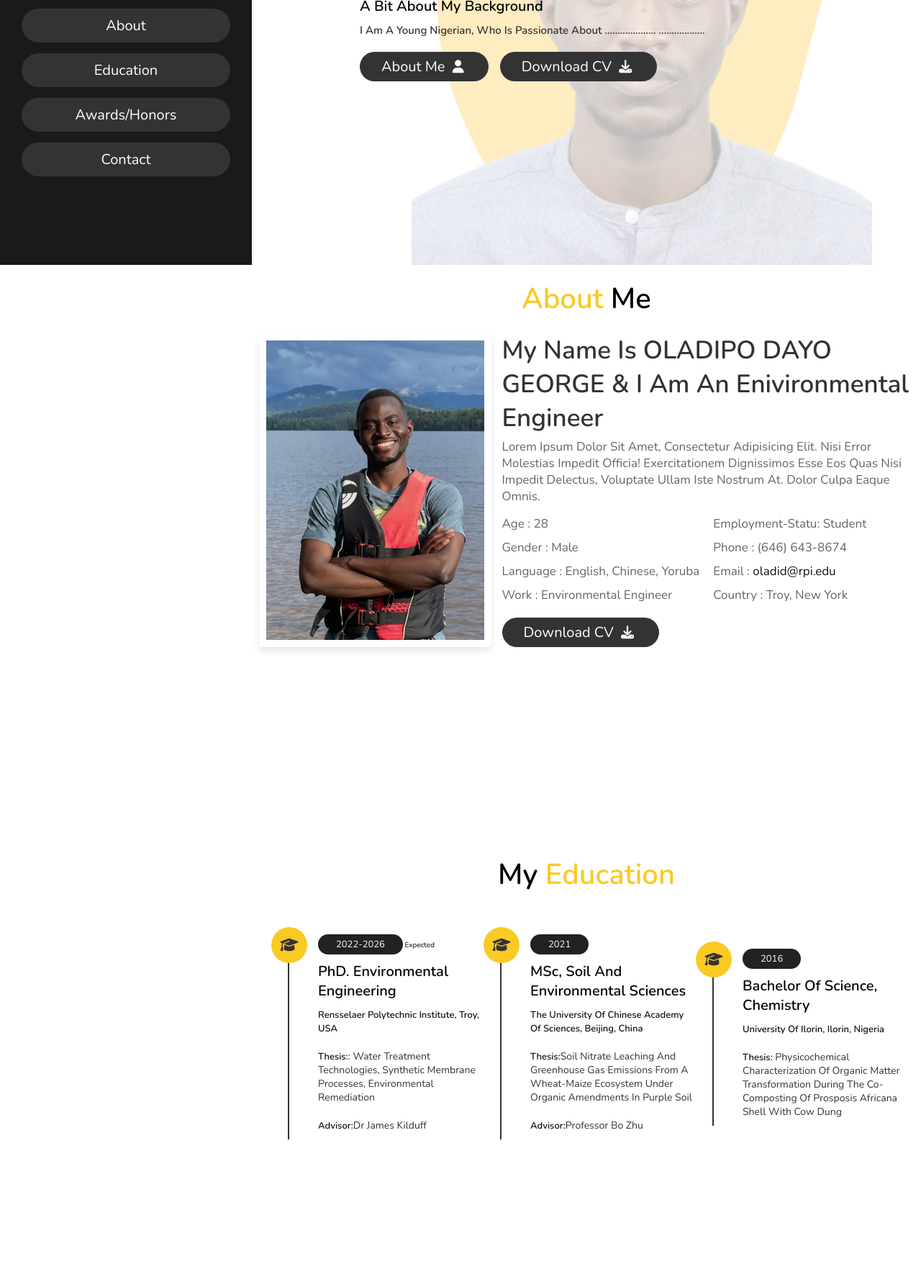
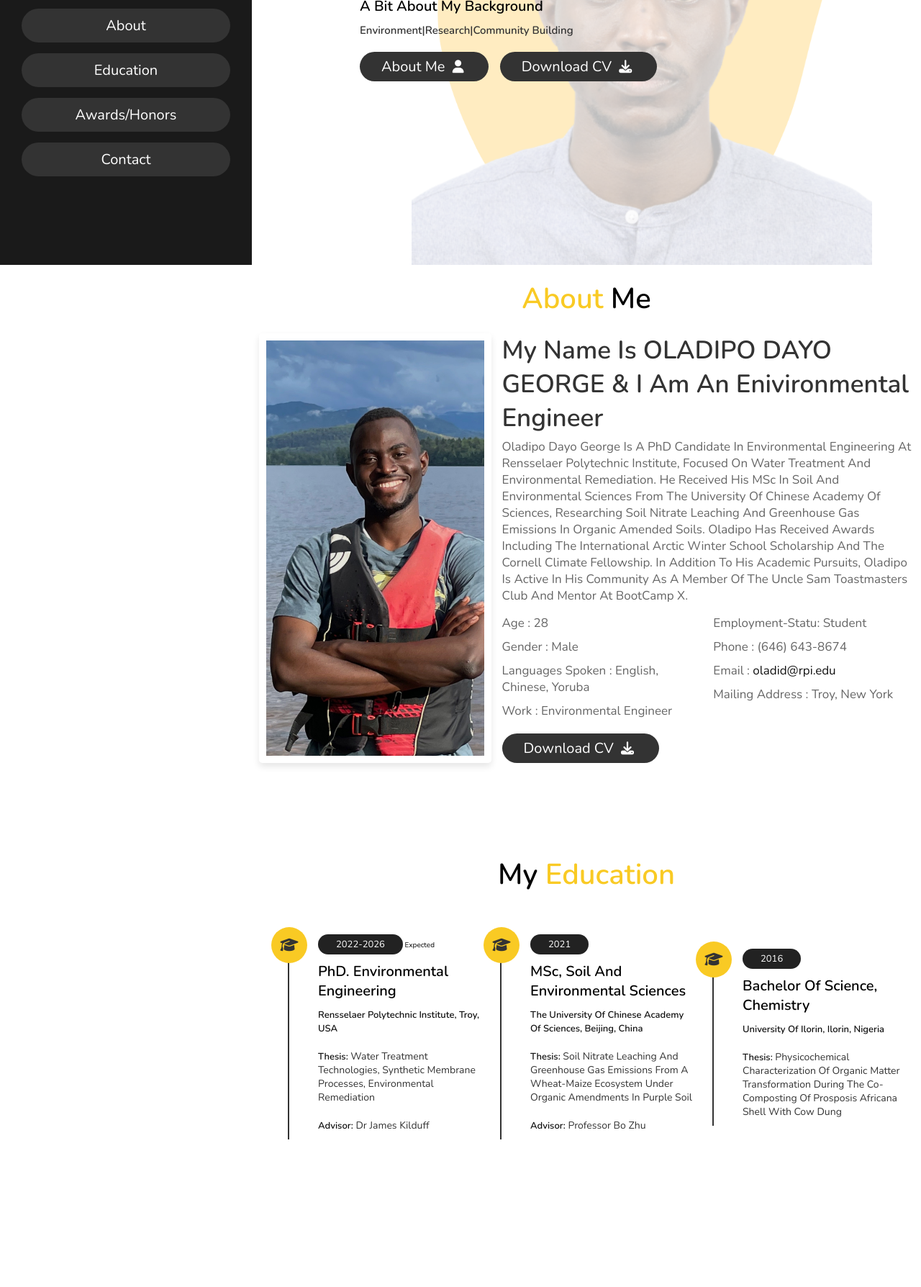
Before and after one commit to Oladipopreserve-19/odg-s-cv, a plain HTML site: page index.html in a window 1280 px wide. Shown: the part 432-2220 px from the top of the page at 72% size. Drawn offline with nearby package versions, Linux system fonts and the light colour scheme; files whose address does not match are found by name.

Commit message:
Update index.html

```diff
--- a/index.html
+++ b/index.html
@@ -66,7 +66,7 @@
             <h3>HI THERE !</h3>
             <h1>I'M <span>OLADIPO DAYO GEORGE</span></h1>
             <h2 class="a-bit">A bit about my background</h>
-                <p>I am a young Nigerian, who is passionate about .................... ..................
+                <p> Environment|Research|Community building
                 </p>
                 <a href="#about" style="margin-right: 10px;"><button class="btn">about me <i class="fas fa-user"></i></button></a>
                 <a href="./myresume.docx" download><button class="btn"> download CV <i class="fas fa-download"></i> </button></a>
@@ -99,12 +99,12 @@
 
                 <div class="content">
                     <h3> my name is OLADIPO DAYO GEORGE & i am an enivironmental engineer </h3>
-                    <p>Lorem ipsum dolor sit amet, consectetur adipisicing elit. Nisi error molestias impedit officia! Exercitationem dignissimos esse eos quas nisi impedit delectus, voluptate ullam iste nostrum at. Dolor culpa eaque omnis.</p>
+                    <p>Oladipo Dayo George is a PhD candidate in Environmental Engineering at Rensselaer Polytechnic Institute, focused on water treatment and environmental remediation. He received his MSc in Soil and Environmental Sciences from the University of Chinese Academy of Sciences, researching soil nitrate leaching and greenhouse gas emissions in organic amended soils. Oladipo has received awards including the International Arctic Winter School Scholarship and the Cornell Climate Fellowship. In addition to his academic pursuits, Oladipo is active in his community as a member of the Uncle Sam Toastmasters Club and mentor at BootCamp X.</p>
                     <div class="box-container">
                         <div class="box">
                             <p> <span> age : </span> 28 </p>
                             <p> <span> gender : </span> male </p>
-                            <p> <span> language : </span>english, Chinese, yoruba </p>
+                            <p> <span> languages spoken : </span>english, Chinese, yoruba </p>
                             <p> <span> work : </span> Environmental engineer</p>
                         </div>
                         <div class="box">
@@ -112,7 +112,7 @@
                             <p> <span> phone : </span> (646) 643-8674 </p>
                             <p> <span> email : </span>
                                 <a href="oladid@rpi.edu" target="_blank" id="email"> oladid@rpi.edu </a></p>
-                            <p> <span> country : </span> Troy, New York </p>
+                            <p> <span> mailing address : </span> Troy, New York </p>
                         </div>
                     </div>
                     <a href="./myresume.docx" download><button class="btn"> download CV <i class="fas fa-download"></i> </button></a>
@@ -136,8 +136,8 @@
                 <span class="span">2022-2026</span> expected
                 <h3>PhD. Environmental Engineering</h3>
                 <p><span>Rensselaer Polytechnic Institute, Troy, USA</span></p>
-                <p><span>Thesis:</span>: Water Treatment Technologies, Synthetic Membrane Processes, Environmental Remediation</p>
-                <p><span>Advisor:</span>Dr James Kilduff</p>
+                <p><span>Thesis:</span> Water Treatment Technologies, Synthetic Membrane Processes, Environmental Remediation</p>
+                <p><span>Advisor:</span> Dr James Kilduff</p>
             </div>
 
             <div class="box">
@@ -145,8 +145,8 @@
                 <span class="span">2021</span>
                 <h3>MSc, Soil and Environmental Sciences</h3>
                 <p><span>The University of Chinese Academy of Sciences, Beijing, China</span></p>
-                <p><span>Thesis:</span>Soil Nitrate Leaching and Greenhouse Gas emissions from a Wheat-Maize Ecosystem under Organic Amendments in Purple Soil</p>
-                <p><span>Advisor:</span>Professor Bo Zhu</p>
+                <p><span>Thesis:</span> Soil Nitrate Leaching and Greenhouse Gas emissions from a Wheat-Maize Ecosystem under Organic Amendments in Purple Soil</p>
+                <p><span>Advisor:</span> Professor Bo Zhu</p>
             </div>
 
             <div class="box">
@@ -266,9 +266,9 @@
                 <div class="info">
                     <h3> <i class="fas fa-envelope"></i> <a href="oladid@rpi.edu" target="_blank" id="email"> oladid@rpi.edu </a> </h3>
                     <h3> <i class="fas fa-phone"></i> (646) 643-8674 </h3>
-                    <h3> <i class="fa fa-twitter"></i> (Null) </h3>
+                    <h3> <i class="fa fa-instagram"></i> ODGNigeria </h3>
                     <h3>
-                        <a href="http://www.linkedin.com/in/odgnigeria" target="_blank"> <i class="fa fa-linkedin"></i></a> (646) 643-8674 </h3>
+                        <a href="http://www.linkedin.com/in/odgnigeria" target="_blank"> <i class="fa fa-linkedin"></i></a> ODGNigeria </h3>
                     <h3> <i class="fa fa-whatsapp"></i> (646) 643-8674 </h3>
                     <h3>
                         <a href="http://www.facebook.com/ODGNigeria" target="_blank"><i class="fa fa-facebook"></i></a> oladipo george dayo </h3>
```
